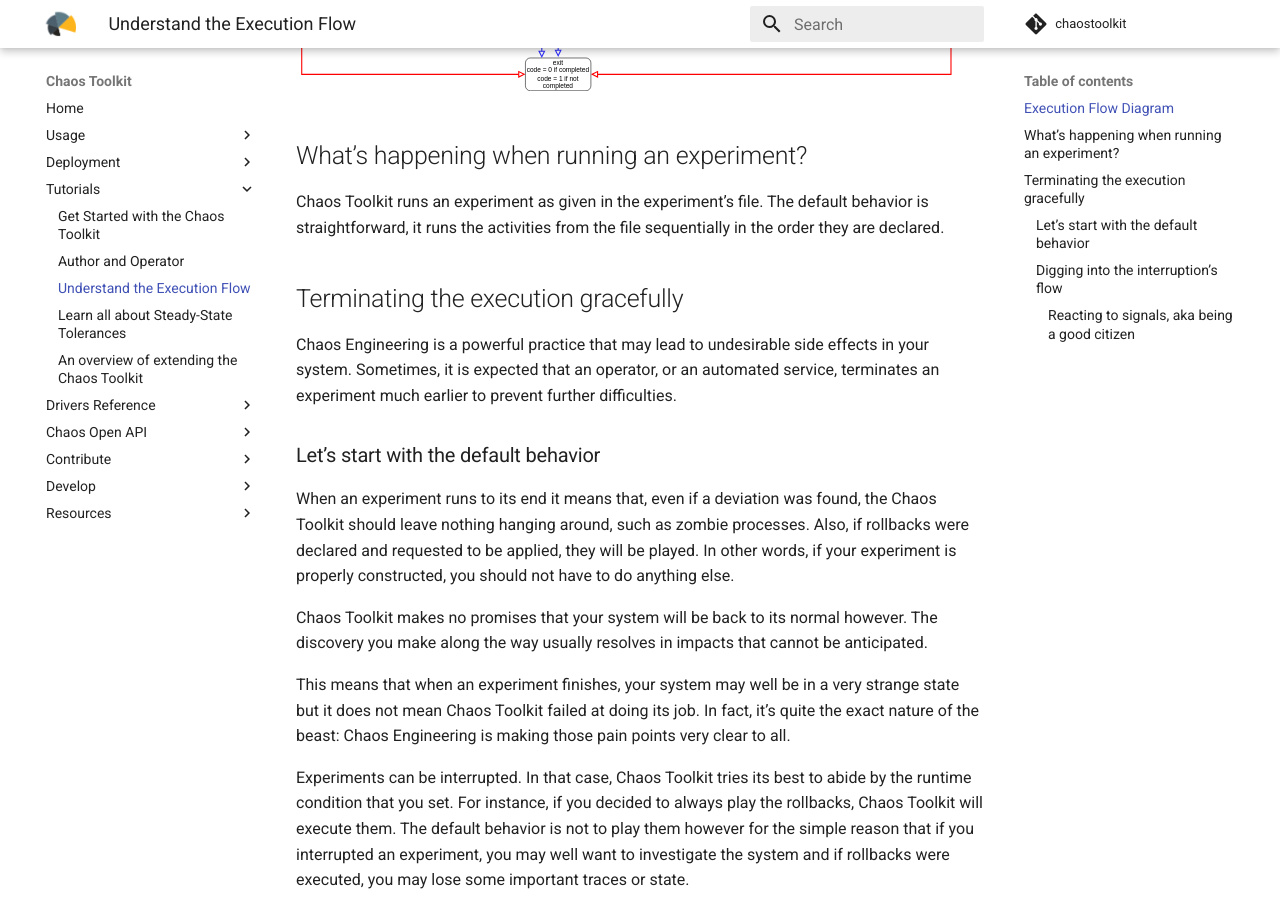
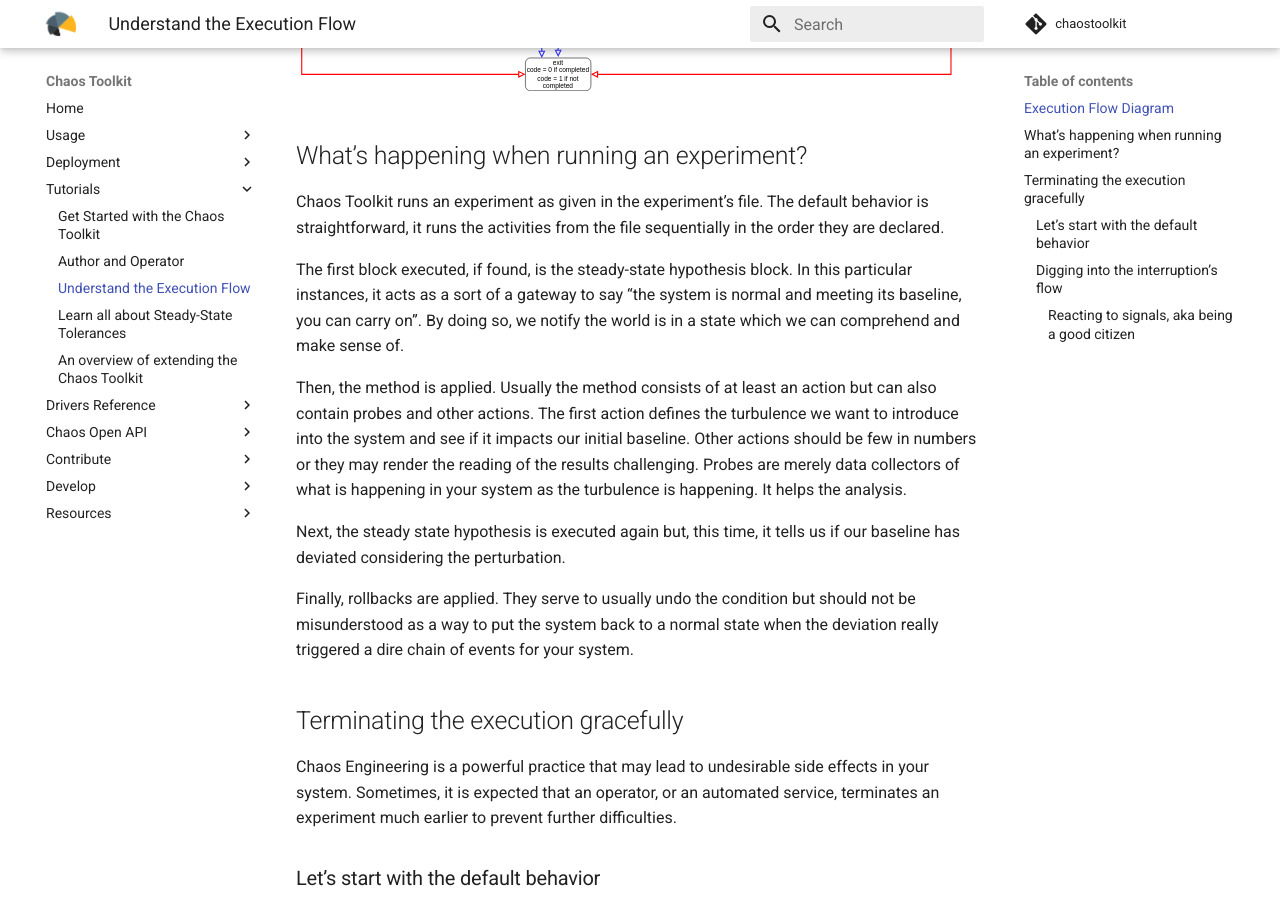
Before and after one commit to chaostoolkit/chaostoolkit-documentation, an MkDocs documentation site: the page built from sources/reference/tutorials/run-flow.md, in a window 1280 px wide and 900 px high, scrolled down 973 px. Built offline with MkDocs 1.6.1 and Material for MkDocs 9.7.7, drawn with Linux system fonts in a browser that asks for light colours; comment, search, counter and statistics services are not loaded.

Commit message:
More on the execution flow
Signed-off-by: Sylvain Hellegouarch <sh@defuze.org>

```diff
--- a/sources/reference/tutorials/run-flow.md
+++ b/sources/reference/tutorials/run-flow.md
@@ -14,6 +14,25 @@
 default behavior is straightforward, it runs the activities from the file
 sequentially in the order they are declared.
 
+The first block executed, if found, is the steady-state hypothesis block.
+In this particular instances, it acts as a sort of a gateway to say "the system
+is normal and meeting its baseline, you can carry on". By doing so, we notify
+the world is in a state which we can comprehend and make sense of.
+
+Then, the method is applied. Usually the method consists of at least an action
+but can also contain probes and other actions. The first action defines the
+turbulence we want to introduce into the system and see if it impacts our
+initial baseline. Other actions should be few in numbers or they may render the
+reading of the results challenging. Probes are merely data collectors of what
+is happening in your system as the turbulence is happening. It helps the
+analysis.
+
+Next, the steady state hypothesis is executed again but, this time, it tells us
+if our baseline has deviated considering the perturbation.
+
+Finally, rollbacks are applied. They serve to usually undo the condition but
+should not be misunderstood as a way to put the system back to a normal state
+when the deviation really triggered a dire chain of events for your system.
 
 ## Terminating the execution gracefully
 
```
